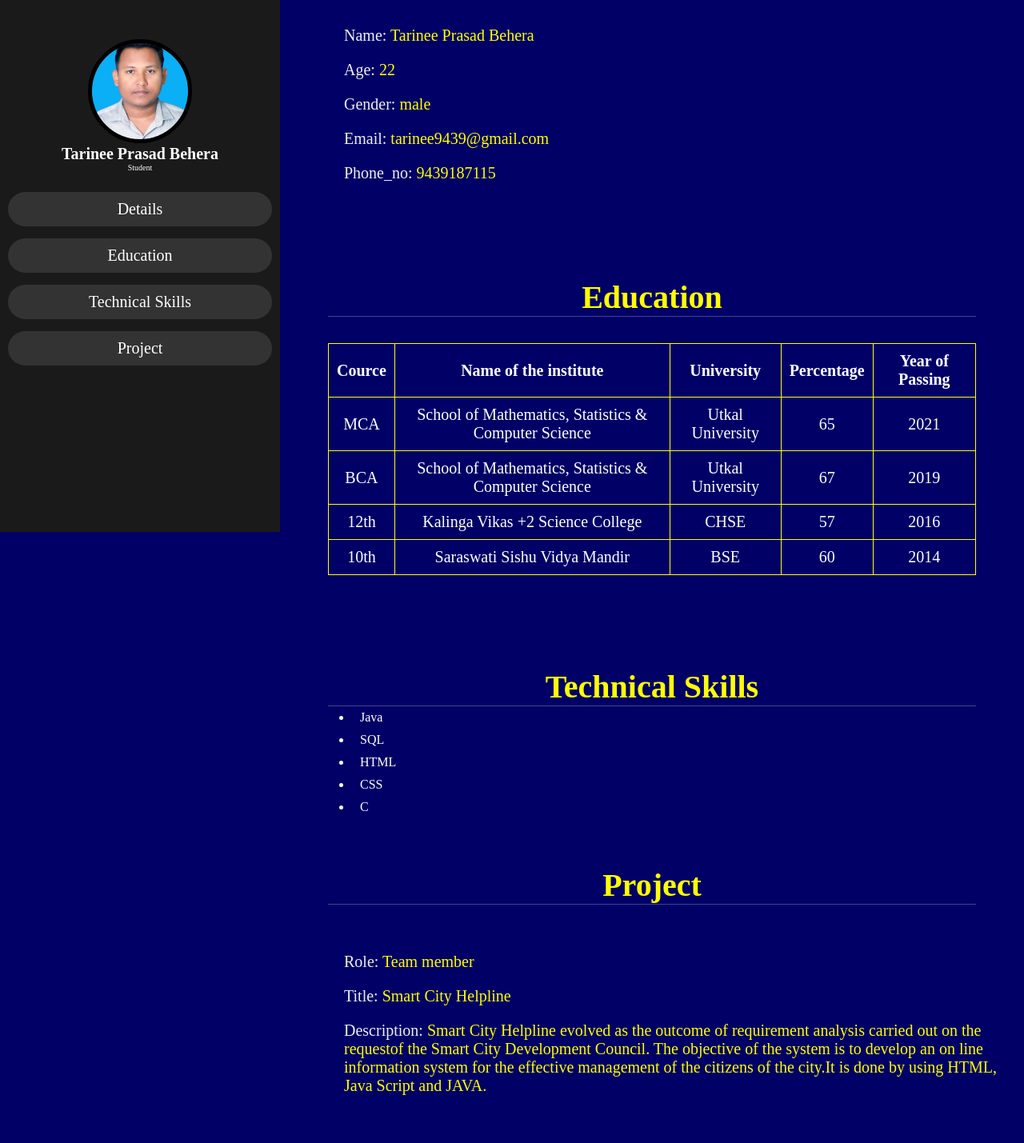
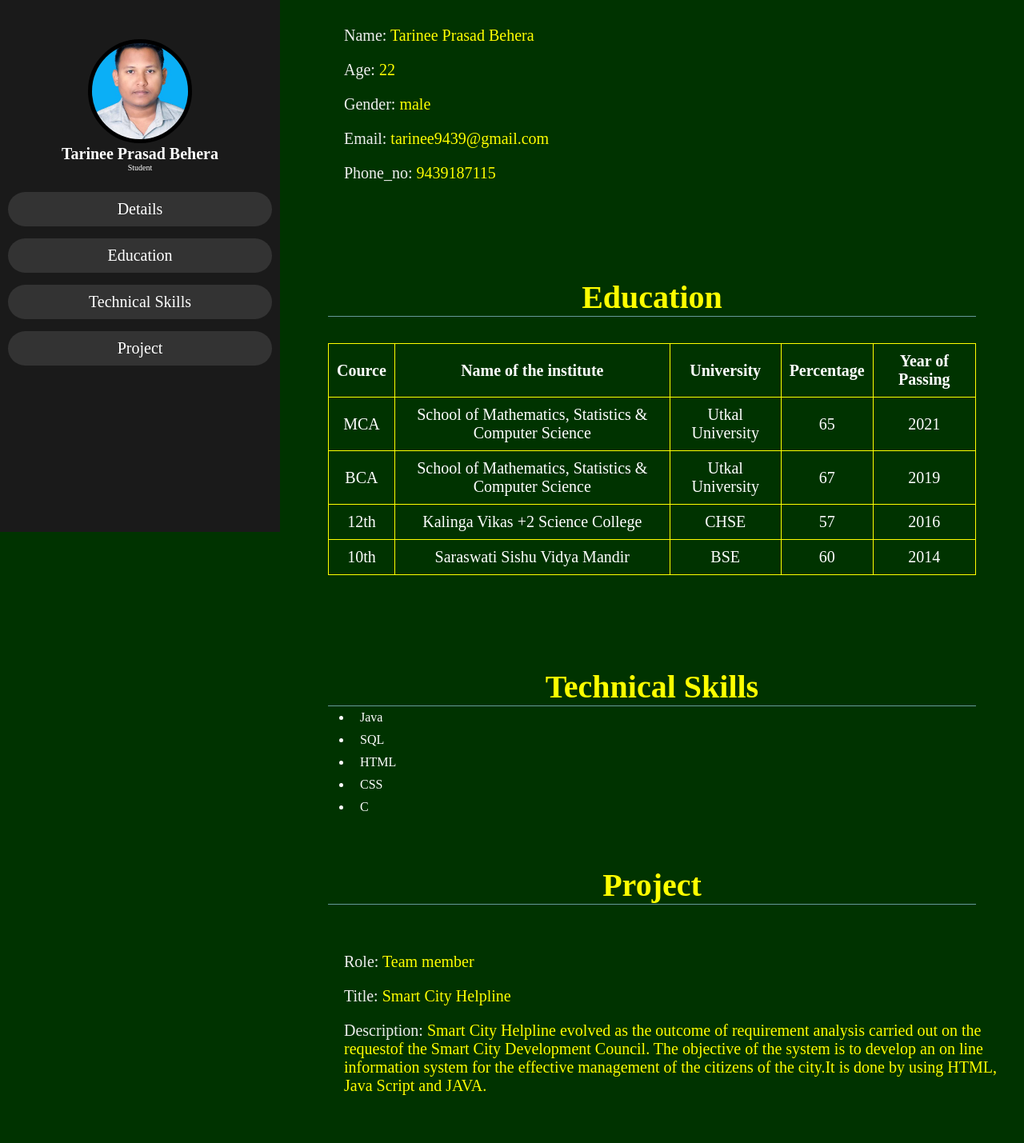
Before and after one commit to Tarinee9439/Resume.github.io, a plain HTML site: page index.html in a window 1280 px wide. Shown: the part 135-1564 px from the top of the page at 80% size. Drawn offline with Linux system fonts and the light colour scheme.

Commit message:
Update style.css

```diff
--- a/style.css
+++ b/style.css
@@ -11,7 +11,7 @@ html{
     overflow-x: hidden;
 }
 body{
-    background-color: #000066;
+    background-color: #003300;
     overflow: hidden;
     padding-left: 35rem;
 }
@@ -21,7 +21,7 @@ body{
     margin: 0 6rem;
     font-size: 4rem;
     padding-top: 6rem;
-    border-bottom: .1rem solid #fff4;
+    border-bottom: .1rem solid #669999;
     color: #006666;
 }
 
@@ -34,7 +34,7 @@ body{
     margin: 0 6rem;
     font-size: 4rem;
     padding-top: 6rem;
-    border-bottom: .1rem solid #fff4;
+    border-bottom: .1rem solid #669999;
     color: #006666;
 }
 
@@ -47,7 +47,7 @@ body{
     margin: 0 6rem;
     font-size: 4rem;
     padding-top: 5rem;
-    border-bottom: .1rem solid #fff4;
+    border-bottom: .1rem solid #669999;
     color: #006666;
 }
 .head span{
@@ -58,7 +58,7 @@ body{
     margin: 0 6rem;
     font-size: 4rem;
     padding-top: 5rem;
-    border-bottom: .1rem solid #fff4;
+    border-bottom: .1rem solid #669999;
     color: #006666;
 }
 .pro span{
```
